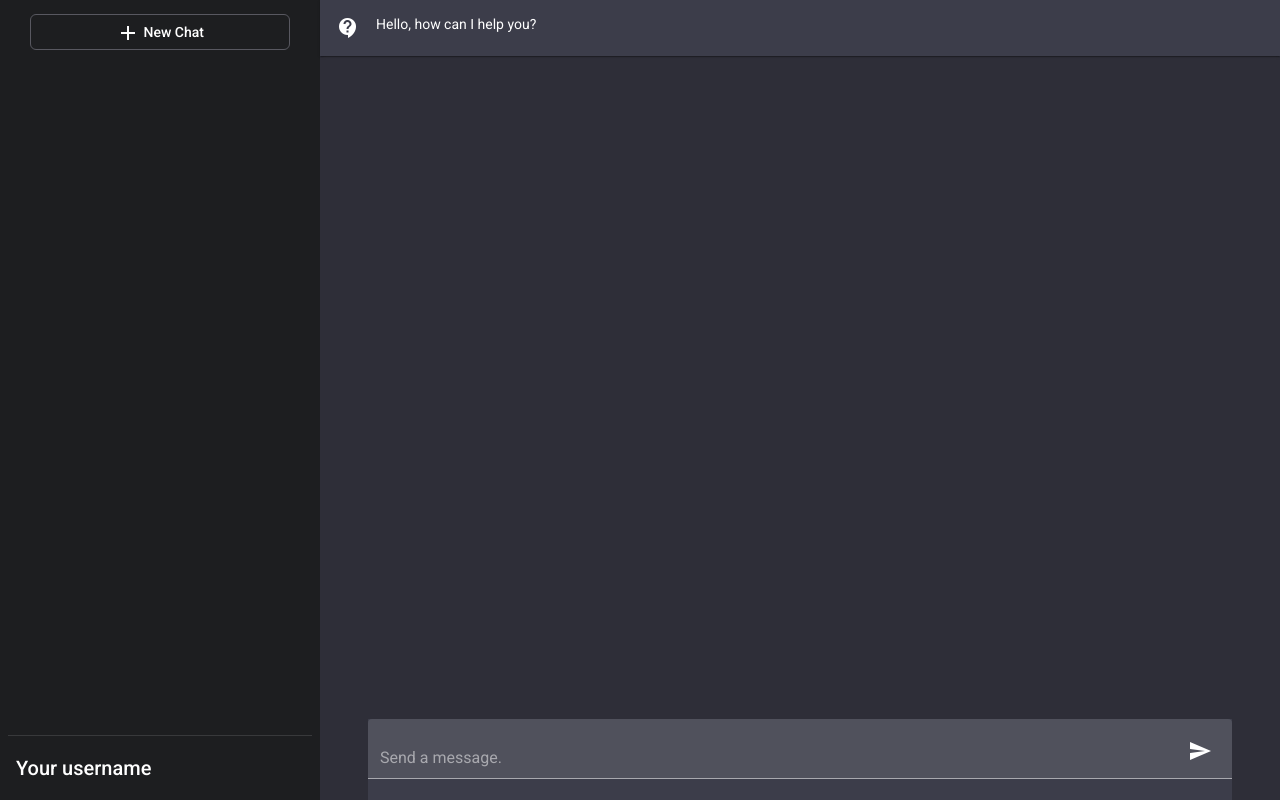
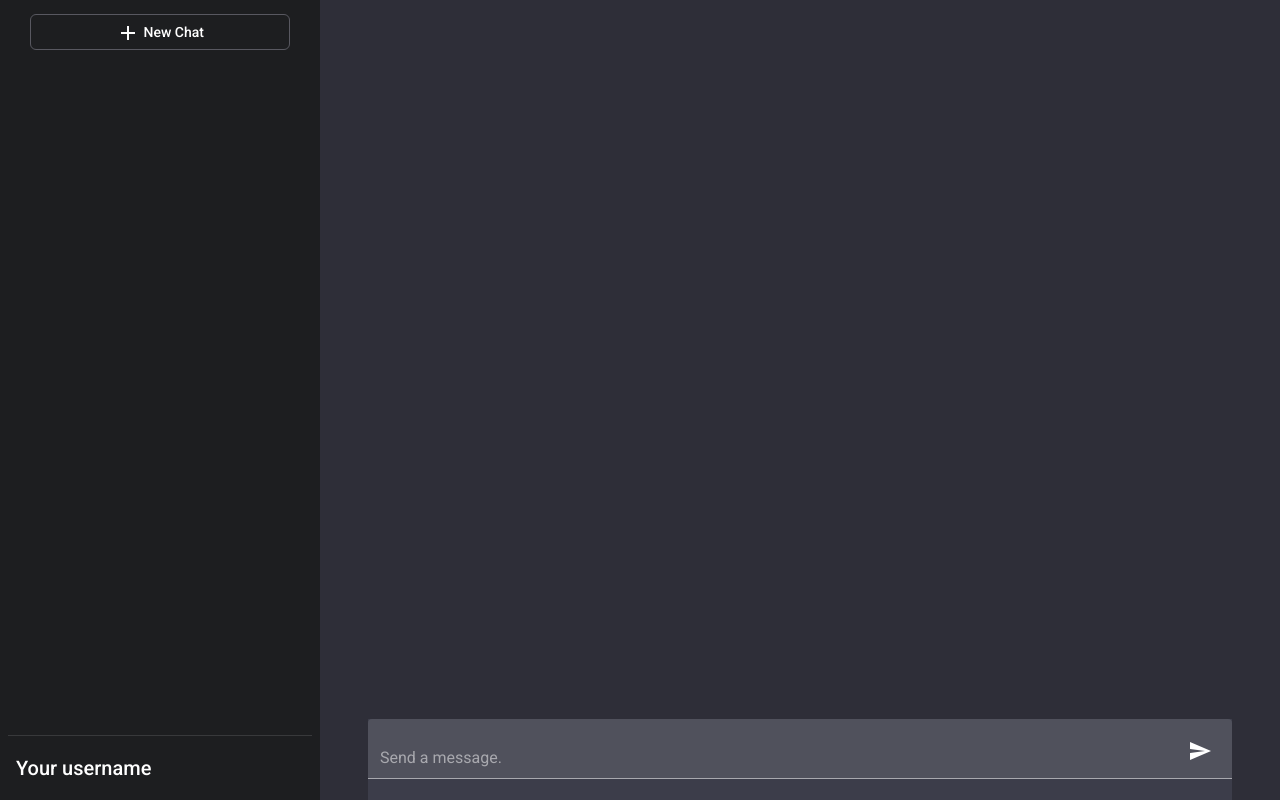
Before and after one commit to lancerzhang/codegpt-ui, an Angular app: page / in a window 1280 px wide. Built offline with nearby package versions, Linux system fonts and the light colour scheme.

Commit message:
loading message

```diff
--- a/src/app/app.module.ts
+++ b/src/app/app.module.ts
@@ -15,6 +15,7 @@ import { MatFormFieldModule } from '@angular/material/form-field';
 import { MatIconModule } from '@angular/material/icon';
 import { MatInputModule } from '@angular/material/input';
 import { MatListModule } from '@angular/material/list';
+import { MatProgressSpinnerModule } from '@angular/material/progress-spinner';
 import { MatToolbarModule } from '@angular/material/toolbar';
 
 @NgModule({
@@ -37,6 +38,7 @@ import { MatToolbarModule } from '@angular/material/toolbar';
     MatListModule,
     MatIconModule,
     MatDividerModule,
+    MatProgressSpinnerModule,
   ],
   providers: [],
   bootstrap: [AppComponent]
--- a/src/app/chat-message/chat-message.component.html
+++ b/src/app/chat-message/chat-message.component.html
@@ -1,7 +1,8 @@
 <mat-card class="message-card" [ngClass]="{'user': message.sender === 'user', 'bot': message.sender === 'bot'}">
-  <mat-card-content>
-    <mat-icon class="card-icon" *ngIf="message.sender === 'user'">account_circle</mat-icon>
-    <mat-icon class="card-icon" *ngIf="message.sender === 'bot'">contact_support</mat-icon>
-    {{ message.text }}
+  <mat-card-content class="message-content">
+    <mat-icon class="message-icon" *ngIf="message.sender === 'user'">account_circle</mat-icon>
+    <mat-icon class="message-icon" *ngIf="message.sender === 'bot' && !message.isLoading">contact_support</mat-icon>
+    <mat-spinner *ngIf="message.isLoading" [diameter]="24"></mat-spinner>
+    {{message.text}}
   </mat-card-content>
 </mat-card>
--- a/src/app/chat-message/chat-message.component.scss
+++ b/src/app/chat-message/chat-message.component.scss
@@ -10,6 +10,6 @@
     background-color: #3c3d4a;
 }
 
-.card-icon {
+.message-icon {
     margin-right: 16px;
 }
--- a/src/app/chat-message/chat-message.component.ts
+++ b/src/app/chat-message/chat-message.component.ts
@@ -1,10 +1,16 @@
-import { Component, Input } from '@angular/core';
+import { Component, Input, OnInit } from '@angular/core';
 
 @Component({
   selector: 'app-chat-message',
   templateUrl: './chat-message.component.html',
   styleUrls: ['./chat-message.component.scss']
 })
-export class ChatMessageComponent {
-  @Input() message: { text: string, sender: string };
+export class ChatMessageComponent implements OnInit {
+  @Input() message: { text: string, sender: string, isLoading?: boolean };
+
+  constructor() { }
+
+  ngOnInit(): void {
+  }
+
 }
--- a/src/app/chat-window/chat-window.component.ts
+++ b/src/app/chat-window/chat-window.component.ts
@@ -1,4 +1,4 @@
-import { Component } from '@angular/core';
+import { Component, OnInit } from '@angular/core';
 import { ChatService } from '../services/chat.service';
 
 @Component({
@@ -6,21 +6,25 @@ import { ChatService } from '../services/chat.service';
   templateUrl: './chat-window.component.html',
   styleUrls: ['./chat-window.component.scss']
 })
-export class ChatWindowComponent {
-  messages = [
-    { text: 'Hello, how can I help you?', sender: 'bot' }
-  ];
-
-  inputMessage = '';
+export class ChatWindowComponent implements OnInit {
+  messages: { text: string, sender: string, isLoading?: boolean }[] = [];
+  inputMessage: string = '';
 
   constructor(private chatService: ChatService) { }
 
+  ngOnInit(): void {
+  }
+
   sendMessage() {
     if (this.inputMessage) {
+      const loadingMessage = { text: '', sender: 'bot', isLoading: true };
       this.messages.push({ text: this.inputMessage, sender: 'user' });
+      this.messages.push(loadingMessage);
+
       this.inputMessage = '';
       this.chatService.getResponse(this.inputMessage).subscribe(response => {
-        this.messages.push({ text: response, sender: 'bot' });
+        loadingMessage.text = response;
+        loadingMessage.isLoading = false;
       });
     }
   }
```
Also changed, not shown: 3 other files (tests, documents, lock files or other folders).
